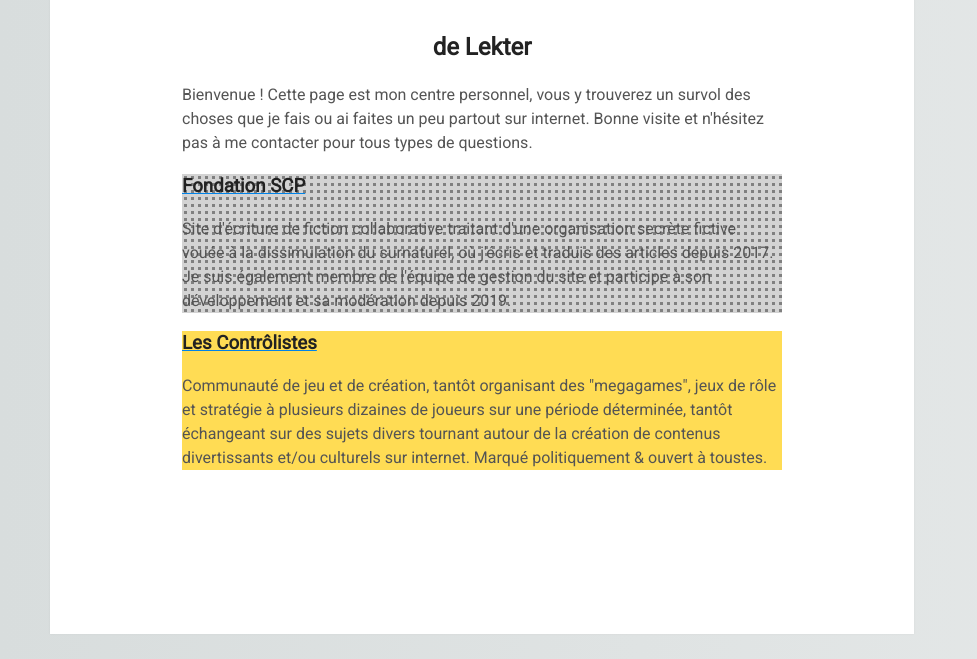
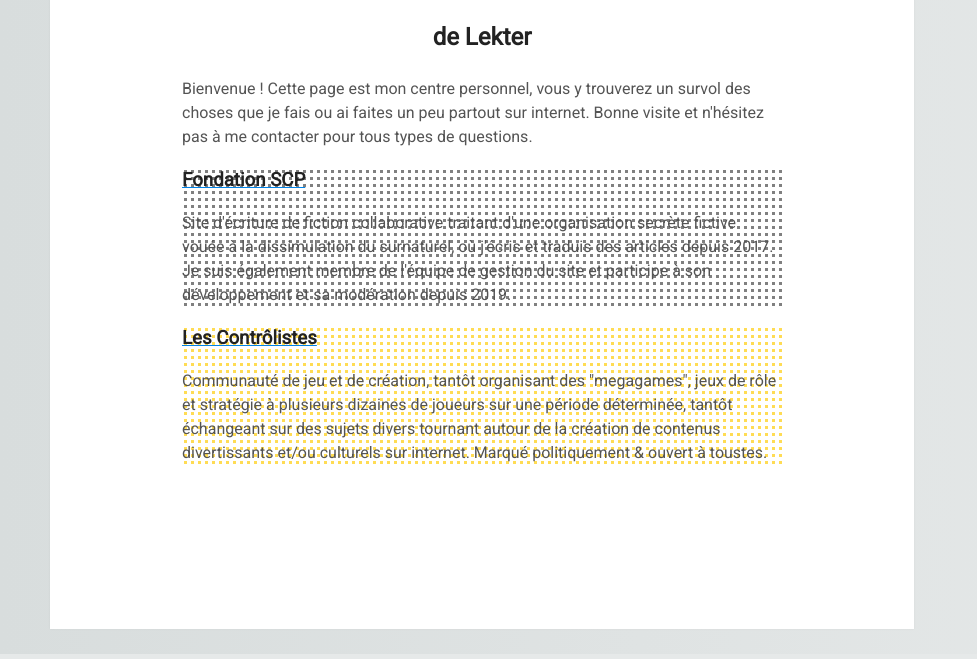
Before and after one commit to H-Lekter/H-Lekter.github.io, a plain HTML site: page index.html in a window 1280 px wide. Shown: the part 198-857 px from the top of the page, without its empty margins (0-977 px from the left). Drawn offline with Linux system fonts and the light colour scheme.

Commit message:
Update index.html

```diff
--- a/index.html
+++ b/index.html
@@ -3,22 +3,22 @@
 
     <head>
         <meta charset="utf-8">
-        <link rel="stylesheet" href="/styles/main.css">
+        <link rel="stylesheet" href="./styles/main.css">
         <link href="https://fonts.googleapis.com/css2?family=Roboto&display=swap" rel="stylesheet">
     </head>
     <body>
 
     <div class="content">
         <div style="text-align: center">
-        <h1 style="margin-top: 0">Coffre à fouillis</h1>
-        <h2>de Lekter</h2>
+        <h1 style="margin-top: 0 0 0.1em 0">Coffre à fouillis</h1>
+        <h2 style="margin: 0 0 1em 0">de Lekter</h2>
         </div>
 
             <p>
                 Bienvenue ! Cette page est mon centre personnel, vous y trouverez un survol des choses que je fais ou ai faites un peu partout sur internet. Bonne visite et n'hésitez pas à me contacter pour tous types de questions.
             </p>
 
-        <div class="bg" style="background-color: lightgrey; background-image: radial-gradient(grey 2px, transparent 0);
+        <div class="bg" style="background: lightgrey; background: radial-gradient(grey 2px, transparent 0);
     background-size: 7px 7px;">
             <div class="cadre">
             <a href="http://fondationscp.wikidot.com/"><h3>Fondation SCP</h3></a>
@@ -28,7 +28,7 @@
             </div>
         </div>
 
-        <div class="bg" style="background-color: #ffdc54; background-image: radial-gradient(#ffdc54 2px, transparent 0);
+        <div class="bg" style="background: #ffdc54; background: radial-gradient(#ffdc54 2px, transparent 0);
     background-size: 7px 7px;">
             <div class="cadre">
             <a href="https://controlistes.fr/"><h3>Les Contrôlistes</h3></a>
@@ -38,7 +38,6 @@
             </div>
         </div>
 
-        <!-- <img src="images/edit-irl.png" alt="Un dessin moche sous Paint"> -->
     </div>
 
     </body>
```
